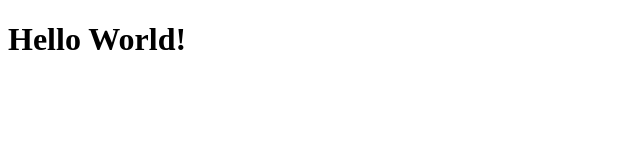
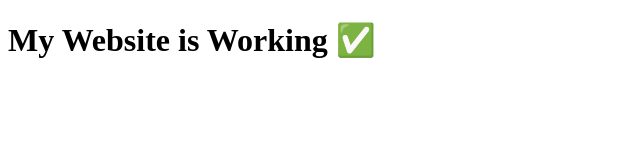
Before and after one commit to sahilravate/my-website, a plain HTML site: page index.html in a window 1280 px wide. Shown: the whole page, without its empty margins (0-640 px from the left). Drawn offline with Linux system fonts and the light colour scheme.

Commit message:
Update index.html

```diff
--- a/index.html
+++ b/index.html
@@ -1,9 +1,6 @@
 <!DOCTYPE html>
 <html>
-<head>
-    <title>My Website</title>
-</head>
 <body>
-    <h1>Hello World!</h1>
+<h1>My Website is Working ✅</h1>
 </body>
 </html>
```
